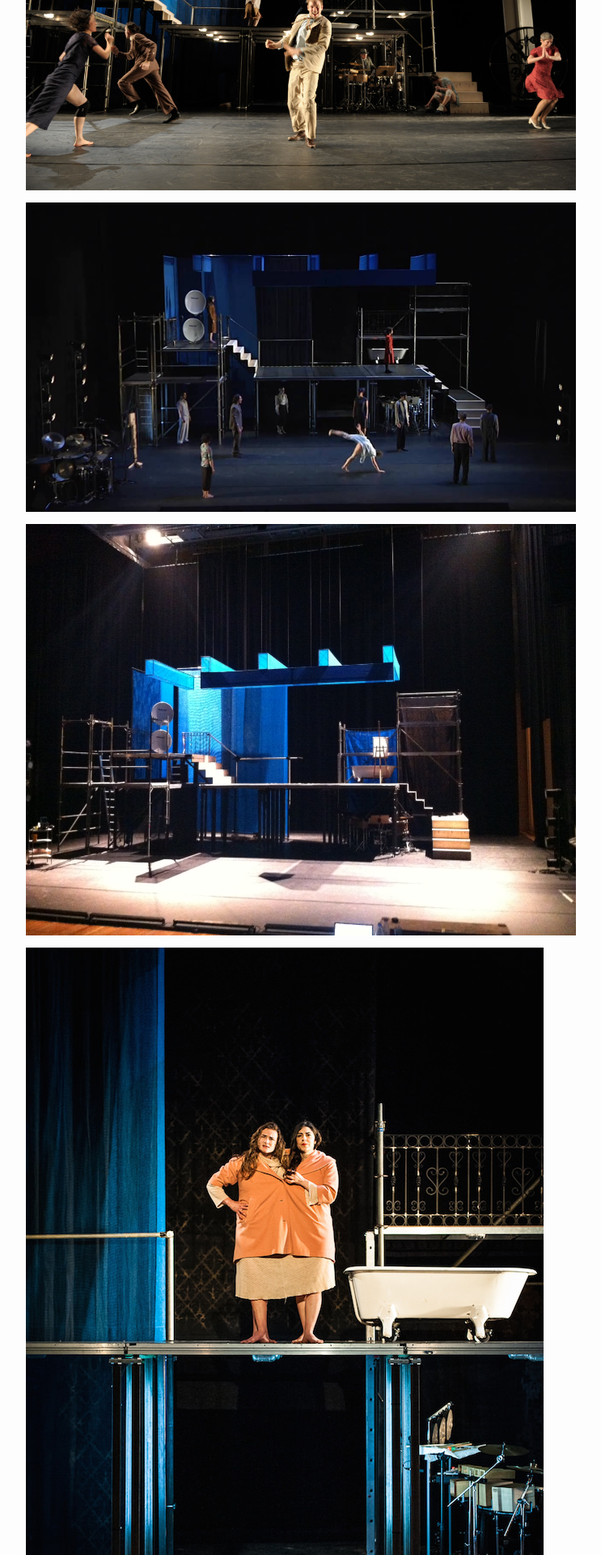
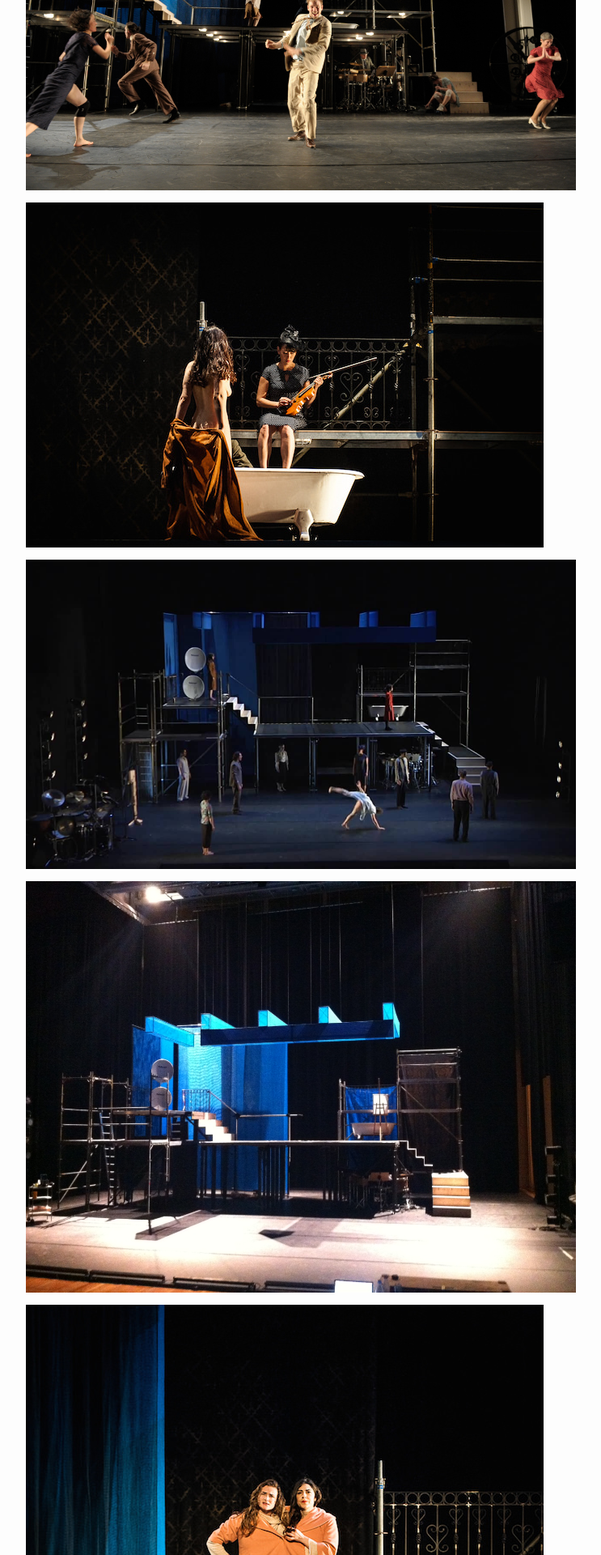
Before and after one commit to louiseds/louiseds.github.io, a Jekyll site: the page built from _posts/2016-11-15-the-past.md, in a window 1280 px wide. Shown: the part 1784-3704 px from the top of the page at 81% size, without its empty margins (268-1011 px from the left). Built offline with Jekyll 4.4.1, drawn with Linux system fonts in a browser that asks for light colours.

Commit message:
Updated 2016-11-15-the-past.md

```diff
--- a/_posts/2016-11-15-the-past.md
+++ b/_posts/2016-11-15-the-past.md
@@ -20,13 +20,13 @@ Et co-produit par le théâtre **Hellerau**
 
 ![the_past3_2286 - copie.jpg]({{site.baseurl}}/images/the_past3_2286 - copie.jpg)
 
+![15898046101_06e10a210a_b - copie.jpg]({{site.baseurl}}/images/15898046101_06e10a210a_b - copie.jpg)
+
 ![553460552.jpg]({{site.baseurl}}/images/553460552.jpg)
 
 ![image2.jpeg]({{site.baseurl}}/images/image2.jpeg)
 
 ![15712633290_d249c430bf_b - copie.jpg]({{site.baseurl}}/images/15712633290_d249c430bf_b - copie.jpg)
-
-![15277690554_b01c78c9eb_b - copie.jpg]({{site.baseurl}}/images/15277690554_b01c78c9eb_b - copie.jpg)
 
 
 Dramaturgy: Carmen Mehnert
```
Also changed, not shown: other parts of _posts/2016-11-15-the-past.md (+2 -0 lines).
